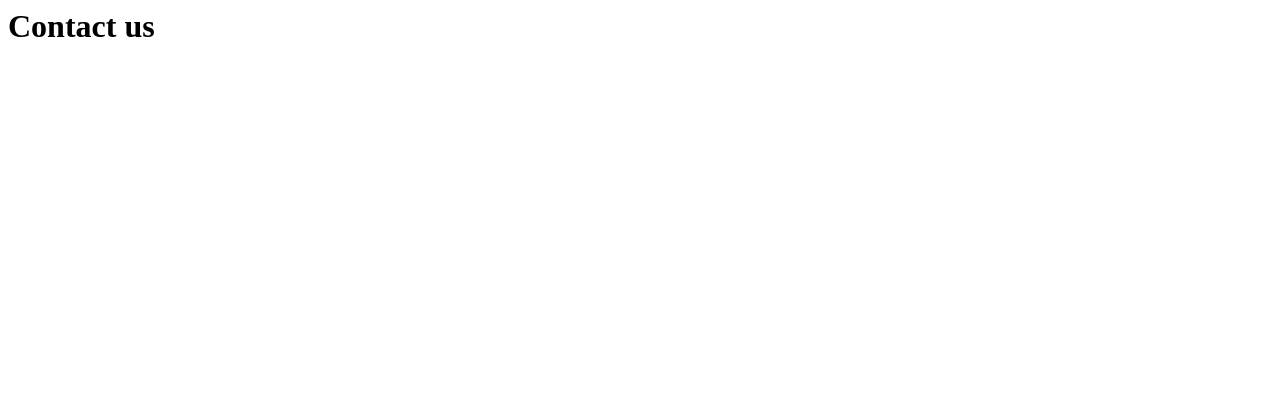
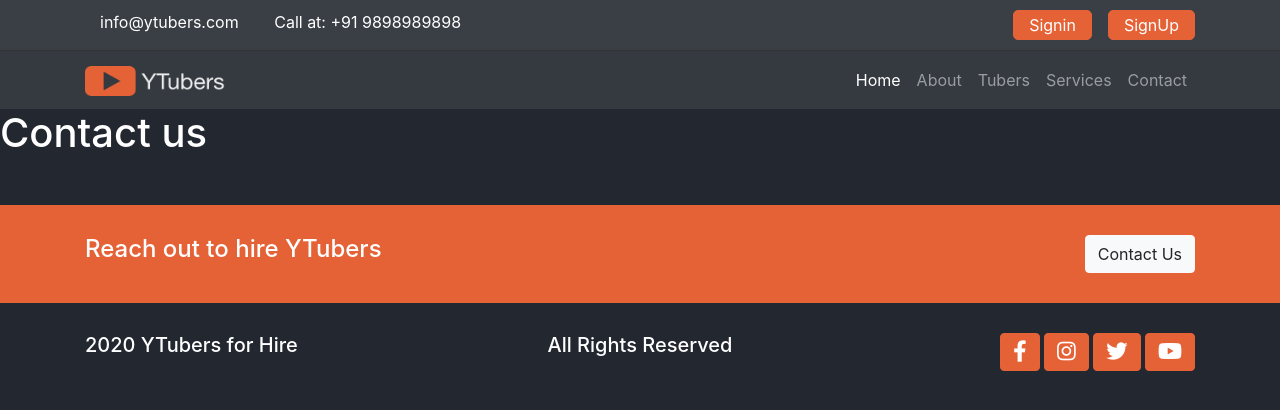
Before and after one commit to SahilChachra/Tubers-LCO, a Django app: page /contact in a window 1280 px wide. Before the commit the part shown is almost empty. Shown: the top 410 px of the page. Run offline with Django 3.2, Linux system fonts and the light colour scheme.

Commit message:
Added base.html and fixed sources

```diff
--- a/tubers/templates/base.html
+++ b/tubers/templates/base.html
@@ -1,8 +1,150 @@
-<H1>This is navbar</H1>
+{% load static %}
 
-{% block content %}
+<!DOCTYPE html>
+<html lang="en">
 
-{% endblock %}
+<head>
+  <meta charset="UTF-8">
+  <meta name="viewport" content="width=device-width, initial-scale=1.0">
 
-<H1>This is footer</H1>
-<H2>Copyright something</H2>
+  <!-- fontawesome cdn -->
+  <link rel="stylesheet" href="https://cdnjs.cloudflare.com/ajax/libs/font-awesome/5.15.1/css/all.min.css"
+    integrity="sha512-+4zCK9k+qNFUR5X+cKL9EIR+ZOhtIloNl9GIKS57V1MyNsYpYcUrUeQc9vNfzsWfV28IaLL3i96P9sdNyeRssA=="
+    crossorigin="anonymous" />
+
+  <!-- animate cdn -->
+  <link rel="stylesheet" href="https://cdnjs.cloudflare.com/ajax/libs/animate.css/4.1.1/animate.min.css" />
+
+  <!-- slick cdn -->
+  <!-- Add the slick-theme.css if you want default styling -->
+  <link rel="stylesheet" type="text/css" href="//cdn.jsdelivr.net/npm/slick-carousel@1.8.1/slick/slick.css" />
+  <!-- Add the slick-theme.css if you want default styling -->
+  <link rel="stylesheet" type="text/css" href="//cdn.jsdelivr.net/npm/slick-carousel@1.8.1/slick/slick-theme.css" />
+  <!-- bootstrap cdn -->
+  <link rel="stylesheet" href="https://cdn.jsdelivr.net/npm/bootstrap@4.5.3/dist/css/bootstrap.min.css"
+    integrity="sha384-TX8t27EcRE3e/ihU7zmQxVncDAy5uIKz4rEkgIXeMed4M0jlfIDPvg6uqKI2xXr2" crossorigin="anonymous">
+
+  <!-- custom css -->
+  <link rel="stylesheet" href="{% static './css/base.css' %}">
+  <link rel="stylesheet" href="{% static './css/utils.css' %}">
+  <link rel="stylesheet" href="{% static './css/style.css' %}">
+  <link rel="stylesheet" href="{% static './css/mediaquery.css' %}">
+
+  <title>ytubers | Hire youtubers</title>
+</head>
+
+<body>
+  <!-- header start-->
+  <header class="header ">
+    <div class="container">
+      <div class="row ">
+        <div class="col-md-6 header-info">
+          <a href="mailto:info@ytubers.com" class="mr-3">info@ytubers.com</a>
+          <span>Call at: +91 9898989898 </span>
+        </div>
+        <div class="header-buttons col-md-6 d-flex justify-content-end">
+          <a class="btn btn-accent mr-3" href="/login.html">Signin</a>
+          <a class="btn btn-accent " href="/register.html">SignUp</a>
+        </div>
+      </div>
+    </div>
+  </header>
+
+  <nav class="navbar navbar-expand-lg navbar-dark bg-dark">
+    <div class="container">
+      <a class="navbar-brand" href="/index.html">
+        <img src="{% static './assets/images/logo.png' %}" alt="" width="140" height="30" alt="" loading="lazy">
+      </a>
+      <button class="navbar-toggler" type="button" data-toggle="collapse" data-target="#navbarNav"
+        aria-controls="navbarNav" aria-expanded="false" aria-label="Toggle navigation">
+        <span class="navbar-toggler-icon"></span>
+      </button>
+      <div class="collapse navbar-collapse" id="navbarNav">
+        <ul class="navbar-nav ml-auto">
+          <li class="nav-item active">
+            <a class="nav-link" href="/index.html">Home</a>
+          </li>
+          <li class="nav-item">
+            <a class="nav-link" href="/aboutus.html">About</a>
+          </li>
+          <li class="nav-item">
+            <a class="nav-link" href="/tubers.html">Tubers</a>
+          </li>
+          <li class="nav-item">
+            <a class="nav-link" href="#">Services</a>
+          </li>
+          <li class="nav-item">
+            <a class="nav-link" href="/contactus.html">Contact</a>
+          </li>
+
+        </ul>
+      </div>
+    </div>
+  </nav>
+  <!-- header end -->
+
+  {% block content %}
+
+  {% endblock %}
+
+  <!-- footer -->
+  <footer>
+    <div class="bg-accent mt-5">
+      <div class="container">
+        <div class="row">
+          <div class="col-sm-6 text-lg-left text-center">
+            <h4>
+              Reach out to hire YTubers
+            </h4>
+          </div>
+
+          <div class="col-sm-6 text-lg-right text-center">
+            <button class="btn btn-light">
+              Contact Us
+            </button>
+          </div>
+        </div>
+      </div>
+    </div>
+    <div class="container">
+      <div class="row">
+        <div class="col-md-4 text-lg-left text-center">
+          <h5>
+            2020 YTubers for Hire
+          </h5>
+        </div>
+        <div class="col-md-4 text-lg-center text-center">
+          <h5>
+            All Rights Reserved
+          </h5>
+        </div>
+        <div class="col-md-4 text-lg-right text-center">
+          <div>
+
+            <button class="btn btn-accent"> <i class="fab fa-facebook-f fa-lg	"></i> </button>
+            <button class="btn btn-accent"> <i class="fab fa-instagram fa-lg	"></i> </button>
+            <button class="btn btn-accent"> <i class="fab fa-twitter fa-lg	"></i> </button>
+            <button class="btn btn-accent"> <i class="fab fa-youtube fa-lg	"></i> </button>
+
+          </div>
+        </div>
+
+      </div>
+    </div>
+  </footer>
+  <!-- footer ends -->
+
+  <!-- scripts -->
+  <script src="https://code.jquery.com/jquery-3.5.1.slim.min.js"
+    integrity="sha384-DfXdz2htPH0lsSSs5nCTpuj/zy4C+OGpamoFVy38MVBnE+IbbVYUew+OrCXaRkfj"
+    crossorigin="anonymous"></script>
+  <script src="https://cdn.jsdelivr.net/npm/bootstrap@4.5.3/dist/js/bootstrap.bundle.min.js"
+    integrity="sha384-ho+j7jyWK8fNQe+A12Hb8AhRq26LrZ/JpcUGGOn+Y7RsweNrtN/tE3MoK7ZeZDyx"
+    crossorigin="anonymous"></script>
+  <script type="text/javascript" src="https://cdn.jsdelivr.net/npm/slick-carousel@1.8.1/slick/slick.min.js"></script>
+  <script src="{% static './js/script.js' %}"></script>
+  <!-- scripts -->
+
+</body>
+
+</html>
--- a/tubers/templates/webpages/contact.html
+++ b/tubers/templates/webpages/contact.html
@@ -1 +1,7 @@
+{% extends 'base.html' %}
+
+{% block content %}
+
 <h1>Contact us</h1>
+
+{% endblock %}
```
Also changed, not shown: Readme_help.md, 3 other files.
